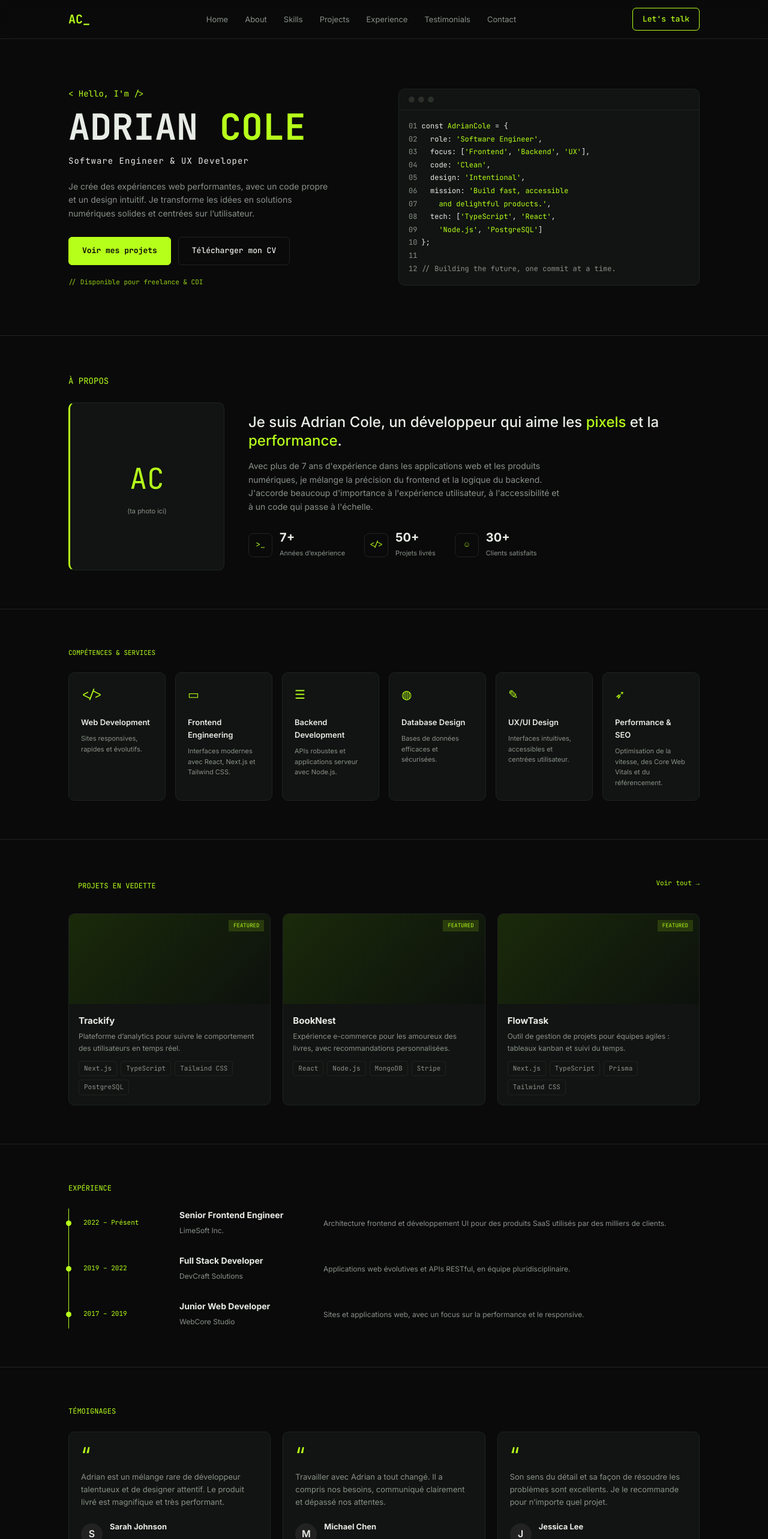
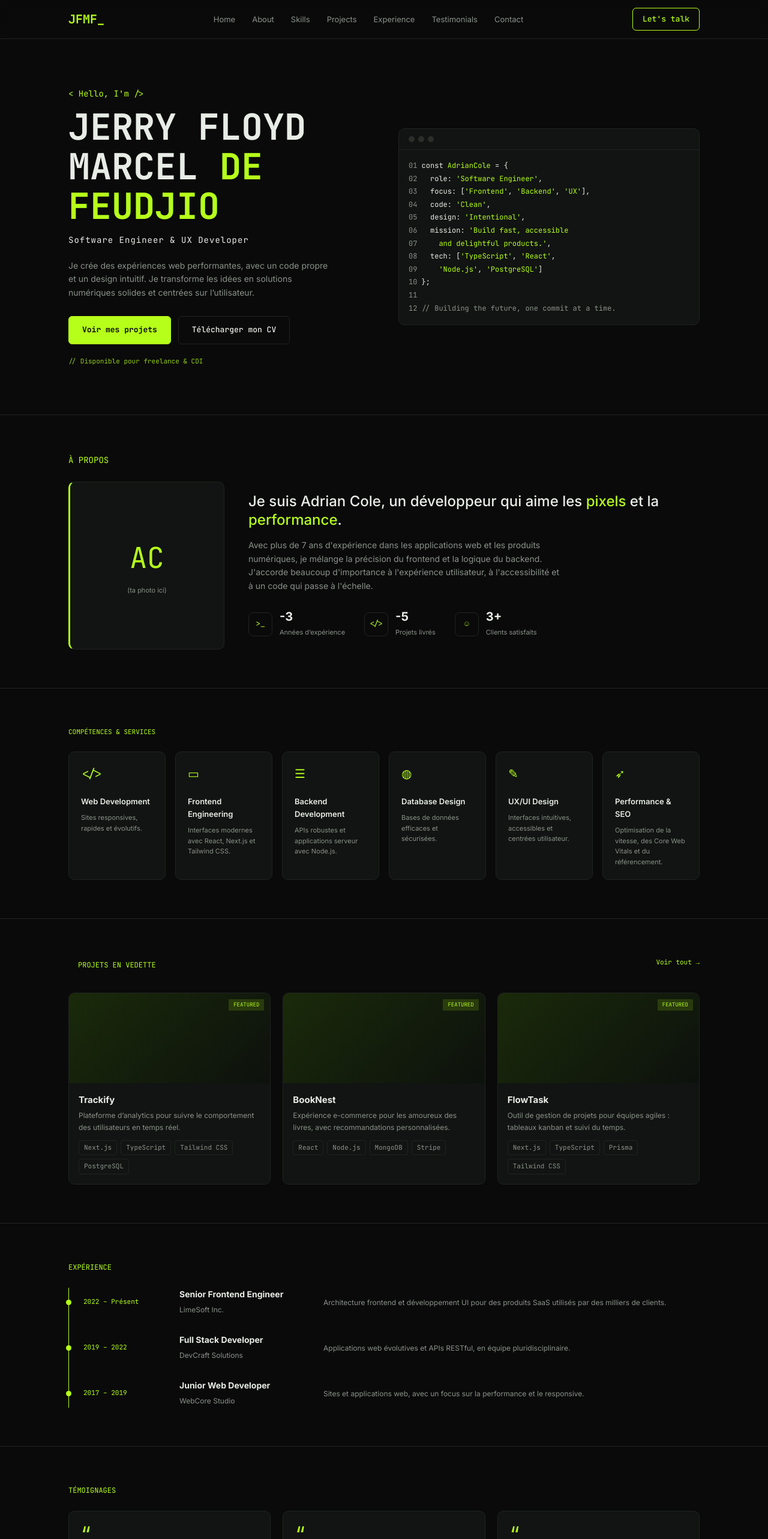
Before and after one commit to Marcel520-pro/portofolio, an Angular app: page / in a window 1280 px wide. Shown: the top 2566 px of the page at 60% size. Built offline with nearby package versions, Linux system fonts and the light colour scheme.

Commit message:
modification info perso

```diff
--- a/src/app/data/portfolio.data.ts
+++ b/src/app/data/portfolio.data.ts
@@ -1,12 +1,12 @@
 export const PROFILE = {
-  name: 'Adrian',
-  lastName: 'Cole',
-  initials: 'AC',
+  name: 'Jerry Floyd Marcel',
+  lastName: 'De Feudjio',
+  initials: 'JFMF',
   role: 'Software Engineer & UX Developer',
   intro:
     'Je crée des expériences web performantes, avec un code propre et un design intuitif. Je transforme les idées en solutions numériques solides et centrées sur l’utilisateur.',
-  email: 'adrian.cole@dev',
-  location: 'San Francisco, CA',
+  email: 'jerryfeudjio@gmail.com',
+  location: 'Yaounde, Obobogo, Cameroun',
 };
 
 export const NAV_LINKS = [
@@ -20,9 +20,9 @@ export const NAV_LINKS = [
 ];
 
 export const STATS = [
-  { value: '7+', label: 'Années d’expérience', icon: '>_' },
-  { value: '50+', label: 'Projets livrés', icon: '</>' },
-  { value: '30+', label: 'Clients satisfaits', icon: '☺' },
+  { value: '-3', label: 'Années d’expérience', icon: '>_' },
+  { value: '-5', label: 'Projets livrés', icon: '</>' },
+  { value: '3+', label: 'Clients satisfaits', icon: '☺' },
 ];
 
 export const SKILLS = [
@@ -47,7 +47,7 @@ export const EXPERIENCES = [
 ];
 
 export const TESTIMONIALS = [
-  { text: 'Adrian est un mélange rare de développeur talentueux et de designer attentif. Le produit livré est magnifique et très performant.', name: 'Sarah Johnson', role: 'Product Manager, Trackify' },
-  { text: 'Travailler avec Adrian a tout changé. Il a compris nos besoins, communiqué clairement et dépassé nos attentes.', name: 'Michael Chen', role: 'CEO, BookNest' },
+  { text: 'Jerry est un mélange rare de développeur talentueux et de designer attentif. Le produit livré est magnifique et très performant.', name: 'Sarah Johnson', role: 'Product Manager, Trackify' },
+  { text: 'Travailler avec Jerry a tout changé. Il a compris nos besoins, communiqué clairement et dépassé nos attentes.', name: 'Michael Chen', role: 'CEO, BookNest' },
   { text: 'Son sens du détail et sa façon de résoudre les problèmes sont excellents. Je le recommande pour n’importe quel projet.', name: 'Jessica Lee', role: 'CTO, FlowTask' },
 ];
```
